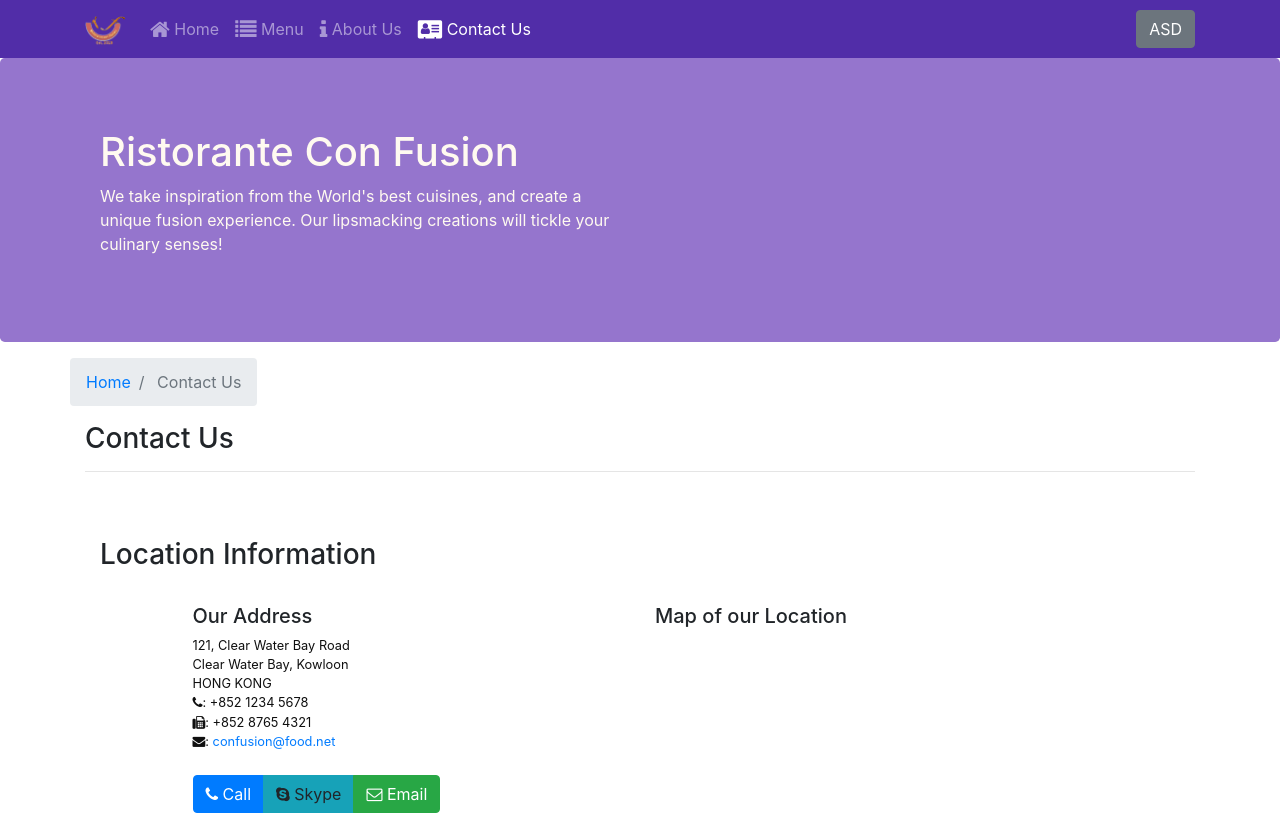
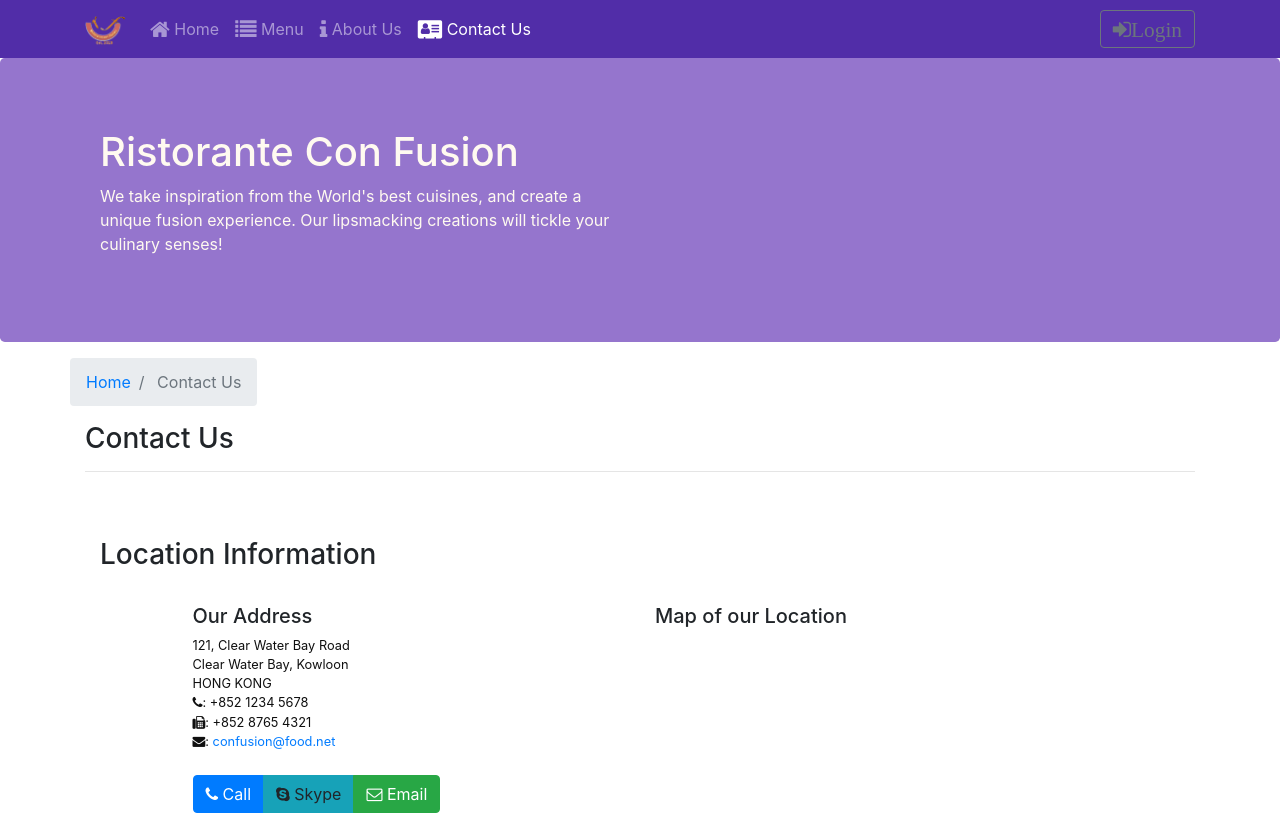
Before and after one commit to SebastianLabadie/Coursera-Project, a React (Create React App) app in the folder coursera-project-react/: page /contactus in a window 1280 px wide. Shown: the top 815 px of the page. Built offline with nearby package versions, Linux system fonts and the light colour scheme.

Commit message:
Uncontrolled Form

```diff
--- a/coursera-project-react/src/components/HeaderComponent.js
+++ b/coursera-project-react/src/components/HeaderComponent.js
@@ -1,5 +1,6 @@
 import React, { Component } from 'react';
-import { Navbar, NavbarBrand ,Nav , NavItem, NavbarToggler, Collapse, Button,Jumbotron, Col} from 'reactstrap';
+import { Navbar, NavbarBrand ,Nav , NavItem, NavbarToggler,
+    Collapse, Button,Jumbotron, Col,Modal,ModalBody,ModalHeader,Form,FormGroup,Input,Label} from 'reactstrap';
 import { NavLink } from 'react-router-dom';
 
 class Header extends Component{
@@ -7,7 +8,8 @@ class Header extends Component{
     constructor(props){
         super(props);
         this.state={
-            isNavOpen:false
+            isNavOpen:false,
+            isModalOpen:false
         }
         this.toggleNav=this.toggleNav.bind(this)
     }
@@ -17,8 +19,19 @@ class Header extends Component{
             isNavOpen: !this.state.isNavOpen
         })
     }
+    toggleModal=()=>{
+        this.setState({
+            isModalOpen: !this.state.isModalOpen
+        })
+    }
+    handleLogin = (e) =>{
+        this.toggleModal()
+        console.log("User: "+e.target.username.value+" Pass: "+this.password.value)
+        e.preventDefault()
+    }
 
     render(){
+
         return(
             <>
                 <Navbar dark expand="md">
@@ -50,8 +63,16 @@ class Header extends Component{
                                 </NavLink>
                             </NavItem>
                         </Nav>
+                        <Nav className="ml-auto" navbar>
+                            <NavItem>
+                                <Button outline onClick={this.toggleModal}>
+                                    <span className="fa fa-sign-in fa-lg">Login</span>
+                                </Button>
+                            </NavItem>
+
+                        </Nav>
+
                     </Collapse>
-                    <Button variant="primary">ASD</Button>
                     </div>
                 </Navbar>
                 <Jumbotron>
@@ -64,6 +85,33 @@ class Header extends Component{
                         </div>
                     </div>
                  </Jumbotron>
+
+                 <Modal isOpen={this.state.isModalOpen} toggle={this.toggleModal}>
+                        <ModalHeader>Login</ModalHeader>
+
+                        <ModalBody>
+                            <Form onSubmit={this.handleLogin}>
+                                <FormGroup>
+                                    <Label htmlFor="username">Username</Label>
+                                    <Input type="text" id="username" name="username"
+                                        innerRef={(input) => this.username = input} />
+                                </FormGroup>
+                                <FormGroup>
+                                    <Label htmlFor="password">Password</Label>
+                                    <Input type="password" id="password" name="password"
+                                        innerRef={(input) => this.password = input}  />
+                                </FormGroup>
+                                <FormGroup check>
+                                    <Label check>
+                                        <Input type="checkbox" name="remember"
+                                        innerRef={(input) => this.remember = input}  />
+                                        Remember me
+                                    </Label>
+                                </FormGroup>
+                                <Button type="submit" value="submit" color="primary">Login</Button>
+                            </Form>
+                        </ModalBody>
+                 </Modal>
             </>
         )
     }
```
